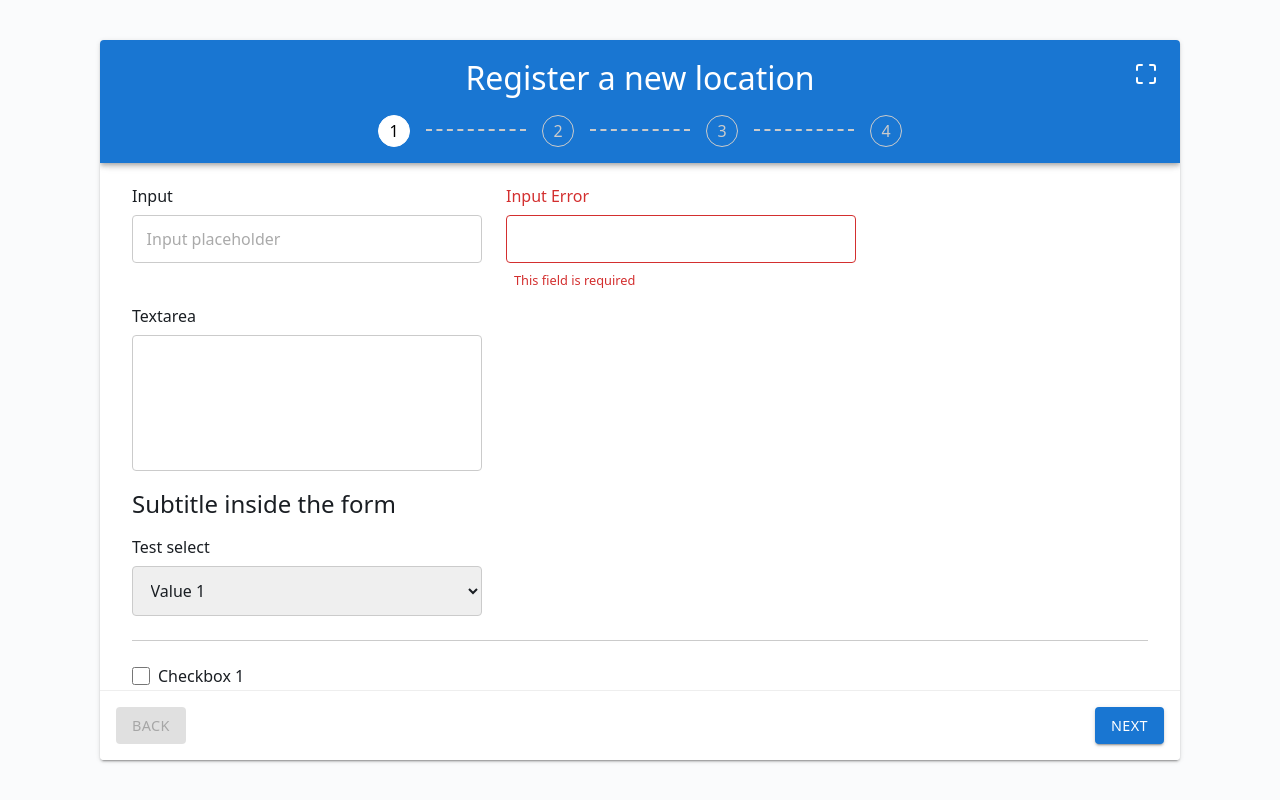
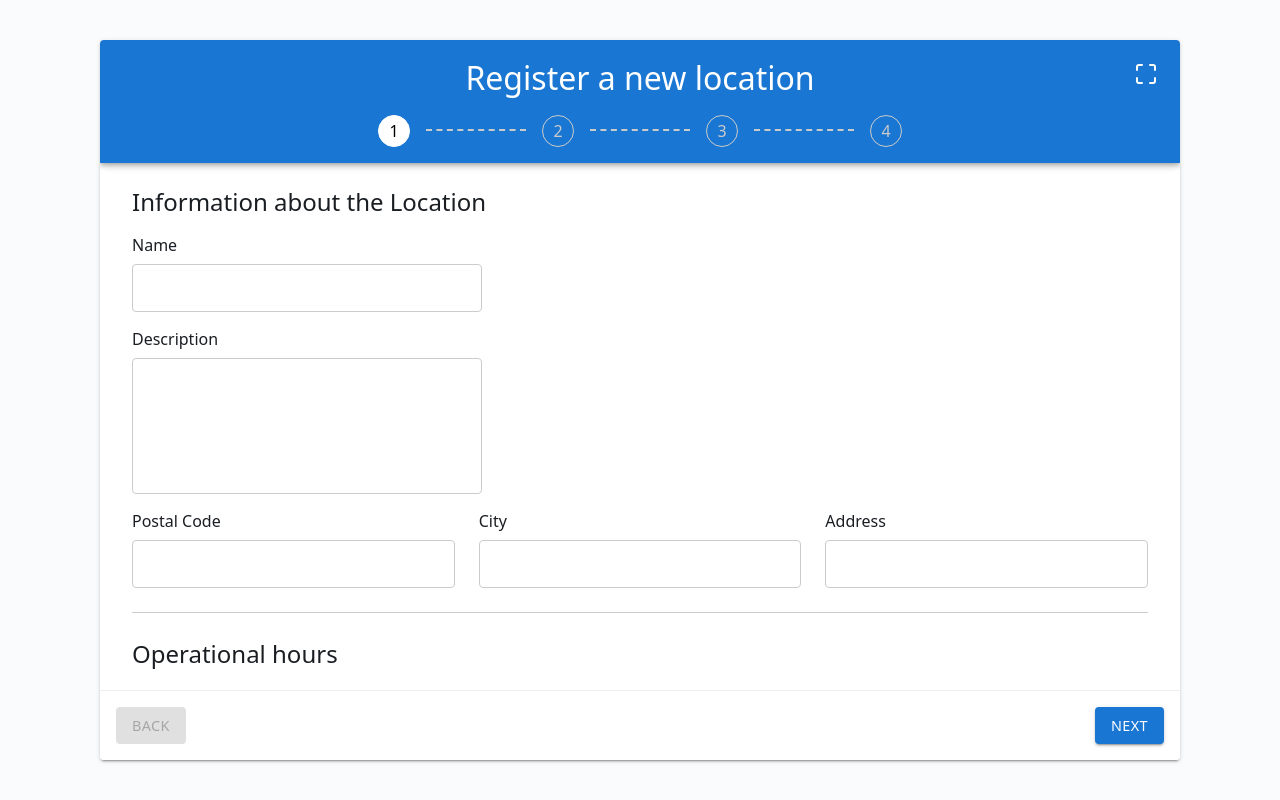
Before and after one commit to BalazsGyulai/ws2026-s17-r1-250, a React (Vite) app in the folder phase-2-src/: page / in a window 1280 px wide. Built offline with nearby package versions, Linux system fonts and the light colour scheme.

Commit message:
2.3.1 - Fields without js validation

```diff
--- a/phase-2-src/src/App.jsx
+++ b/phase-2-src/src/App.jsx
@@ -3,68 +3,40 @@ import viteLogo from "/vite.svg";
 import "./App.css";
 import Header from "./components/Header";
 import Footer from "./components/Footer";
+import Informations from "./pages/Informations";
 
 function App() {
   const [steps, setSteps] = useState(0);
 
   const changeStepsHandler = (val) => {
     setSteps(val);
-    console.log(val);
   };
 
   return (
     <>
-      <article class="container">
+      <article className="container">
         <Header steps={steps} changeStepsHandler={changeStepsHandler} />
 
-        <main class="main">
-          <div class="input-row">
-            <div class="input-group">
-              <label for="input-1">Input</label>
-              <input type="text" id="input-1" placeholder="Input placeholder" />
-            </div>
-
-            <div class="input-group">
-              <label for="input-2">Input Error</label>
-              <input type="text" id="input-2" class="error" />
-              <span class="input-error">This field is required</span>
-            </div>
-          </div>
-
-          <div class="input-group">
-            <label for="textarea">Textarea</label>
-            <textarea id="textarea" rows="5"></textarea>
-          </div>
-
-          <h2>Subtitle inside the form</h2>
-
-          <div class="input-group">
-            <label for="select">Test select</label>
-            <select id="select">
-              <option value="1">Value 1</option>
-              <option value="2">Value 2</option>
-            </select>
-          </div>
-
-          <hr />
-
-          <label class="cnr-label">
+        <main className="main">
+          <Informations />
+          {/*
+          <label className="cnr-label">
             <input type="checkbox" />
             <span>Checkbox 1</span>
           </label>
 
-          <label class="cnr-label">
+          <label className="cnr-label">
             <input type="checkbox" />
             <span>Checkbox with long label</span>
           </label>
 
           <h3>H3 inside the form</h3>
-          <div class="input-row">
-            <label class="cnr-label">
+          <div className="input-row">
+            <label className="cnr-label">
               <input type="radio" name="radio-test" checked />
               <span>Radio</span>
             </label>
-            <label class="cnr-label">
+            <label className="cnr-label">
               <input type="radio" name="radio-test" />
               <span>Radio with long label</span>
             </label>
@@ -72,75 +44,75 @@ function App() {
 
           <hr />
 
-          <div class="dnd-row">
-            <div class="grid-item washer">
+          <div className="dnd-row">
+            <div className="grid-item washer">
               <img src="./assets/washing-machine.svg" alt="Washing Machine" />
               <span>Washer (11 kg)</span>
             </div>
-            <div class="grid-item dryer">
+            <div className="grid-item dryer">
               <img src="./assets/washing-machine.svg" alt="Drying Machine" />
               <span>Dryer (25 kg)</span>
             </div>
-            <div class="grid-item">
+            <div className="grid-item">
               <img src="./assets/armchair.svg" alt="Waiting Area" />
               <span>Waiting Area</span>
             </div>
-            <div class="grid-item">
+            <div className="grid-item">
               <img src="./assets/space.svg" alt="Folding Tables" />
               <span>Folding Table</span>
             </div>
           </div>
 
-          <div class="grid">
-            <div class="grid-item empty"></div>
-            <div class="grid-item wall">
+          <div className="grid">
+            <div className="grid-item empty"></div>
+            <div className="grid-item wall">
               <span>Wall</span>
             </div>
-            <div class="grid-item washer">
+            <div className="grid-item washer">
               <img src="./assets/washing-machine.svg" alt="Washing Machine" />
               <span>Washer (11 kg)</span>
             </div>
-            <div class="grid-item dryer">
+            <div className="grid-item dryer">
               <img src="./assets/washing-machine.svg" alt="Drying Machine" />
               <span>Dryer (25 kg)</span>
             </div>
-            <div class="grid-item dryer">
+            <div className="grid-item dryer">
               <img src="./assets/washing-machine.svg" alt="Drying Machine" />
               <span>Dryer (25 kg)</span>
             </div>
-            <div class="grid-item entrance"></div>
-            <div class="grid-item empty"></div>
-            <div class="grid-item empty"></div>
-            <div class="grid-item empty"></div>
-            <div class="grid-item empty"></div>
-            <div class="grid-item empty"></div>
-            <div class="grid-item empty"></div>
-            <div class="grid-item empty"></div>
-            <div class="grid-item empty"></div>
-            <div class="grid-item empty"></div>
-            <div class="grid-item empty"></div>
-            <div class="grid-item empty"></div>
-            <div class="grid-item empty"></div>
-            <div class="grid-item empty"></div>
-            <div class="grid-item empty"></div>
-            <div class="grid-item empty"></div>
-            <div class="grid-item empty"></div>
-            <div class="grid-item empty"></div>
-            <div class="grid-item empty"></div>
-            <div class="grid-item empty"></div>
-            <div class="grid-item empty"></div>
-            <div class="grid-item empty"></div>
-            <div class="grid-item empty"></div>
-            <div class="grid-item empty"></div>
-            <div class="grid-item empty"></div>
+            <div className="grid-item entrance"></div>
+            <div className="grid-item empty"></div>
+            <div className="grid-item empty"></div>
+            <div className="grid-item empty"></div>
+            <div className="grid-item empty"></div>
+            <div className="grid-item empty"></div>
+            <div className="grid-item empty"></div>
+            <div className="grid-item empty"></div>
+            <div className="grid-item empty"></div>
+            <div className="grid-item empty"></div>
+            <div className="grid-item empty"></div>
+            <div className="grid-item empty"></div>
+            <div className="grid-item empty"></div>
+            <div className="grid-item empty"></div>
+            <div className="grid-item empty"></div>
+            <div className="grid-item empty"></div>
+            <div className="grid-item empty"></div>
+            <div className="grid-item empty"></div>
+            <div className="grid-item empty"></div>
+            <div className="grid-item empty"></div>
+            <div className="grid-item empty"></div>
+            <div className="grid-item empty"></div>
+            <div className="grid-item empty"></div>
+            <div className="grid-item empty"></div>
+            <div className="grid-item empty"></div>
           </div>
 
           <hr />
 
-          <div class="alert">
+          <div className="alert">
             <img src="./assets/alert.svg" alt="Alert" />
             <span>This is an error message.</span>
-          </div>
+          </div> */}
         </main>
 
         <Footer steps={steps} changeStepsHandler={changeStepsHandler} />
--- a/phase-2-src/src/components/Footer.jsx
+++ b/phase-2-src/src/components/Footer.jsx
@@ -18,15 +18,15 @@ const Footer = (props) => {
   };
 
   return (
-    <footer class="footer">
+    <footer className="footer">
       <button
-        class="btn"
+        className="btn"
         onClick={PrevStepHandler}
         disabled={props.steps == 0 ? true : false}
       >
         Back
       </button>
-      <button class="btn" onClick={NextStepHandler}>
+      <button className="btn" onClick={NextStepHandler}>
         Next
       </button>
     </footer>
--- /dev/null
+++ b/phase-2-src/src/pages/Informations.jsx
@@ -0,0 +1,103 @@
+import React from "react";
+
+const Informations = () => {
+  return (
+    <>
+      <h2>Information about the Location</h2>
+      <div className="input-row">
+        <div className="input-group">
+          <label for="input-1">Name</label>
+          <input
+            type="text"
+            id="input-1"
+            minLength={3}
+            maxLength={32}
+            autoComplete={"input-1"}
+            required
+          />
+        </div>
+
+        {/* <div className="input-group">
+        <label for="input-2">Input Error</label>
+        <input type="text" id="input-2" className="error" />
+        <span className="input-error">This field is required</span>
+      </div> */}
+      </div>
+
+      <div className="input-group">
+        <label for="textarea">Description</label>
+        <textarea
+          id="textarea"
+          rows="5"
+          required
+          autoComplete={"input-2"}
+          minLength={10}
+          maxLength={256}
+        ></textarea>
+      </div>
+
+      <div className="input-row">
+        <div className="input-group">
+          <label for="input-3">Postal Code</label>
+          <input
+            type="number"
+            id="input-3"
+            minLength={4}
+            maxLength={4}
+            autoComplete={"input-3"}
+            required
+          />
+        </div>
+        <div className="input-group">
+          <label for="input-4">City</label>
+          <input
+            type="text"
+            id="input-4"
+            minLength={3}
+            maxLength={32}
+            autoComplete={"input-4"}
+            required
+          />
+        </div>
+        <div className="input-group">
+          <label for="input-5">Address</label>
+          <input
+            type="text"
+            id="input-5"
+            minLength={5}
+            maxLength={128}
+            autoComplete={"input-5"}
+            required
+          />
+        </div>
+      </div>
+
+      <hr />
+      <h2>Operational hours</h2>
+
+      <div className="input-group">
+        <label for="select">Open at</label>
+        <select id="select">
+          <option value="Every day" selected>
+            Every day
+          </option>
+          <option value="Weekdays">Weekdays</option>
+          <option value="Weekends">Weekends</option>
+        </select>
+      </div>
+
+      <div className="input-row">
+        <div className="input-group">
+          <label for="input-5">From</label>
+          <input type="time" id="input-5" autoComplete={"input-5"} required />
+        </div>
+        <div className="input-group">
+          <label for="input-6">To</label>
+          <input type="time" id="input-6" autoComplete={"input-6"} required />
+        </div>
+      </div>
+    </>
+  );
+};
+
+export default Informations;
```
